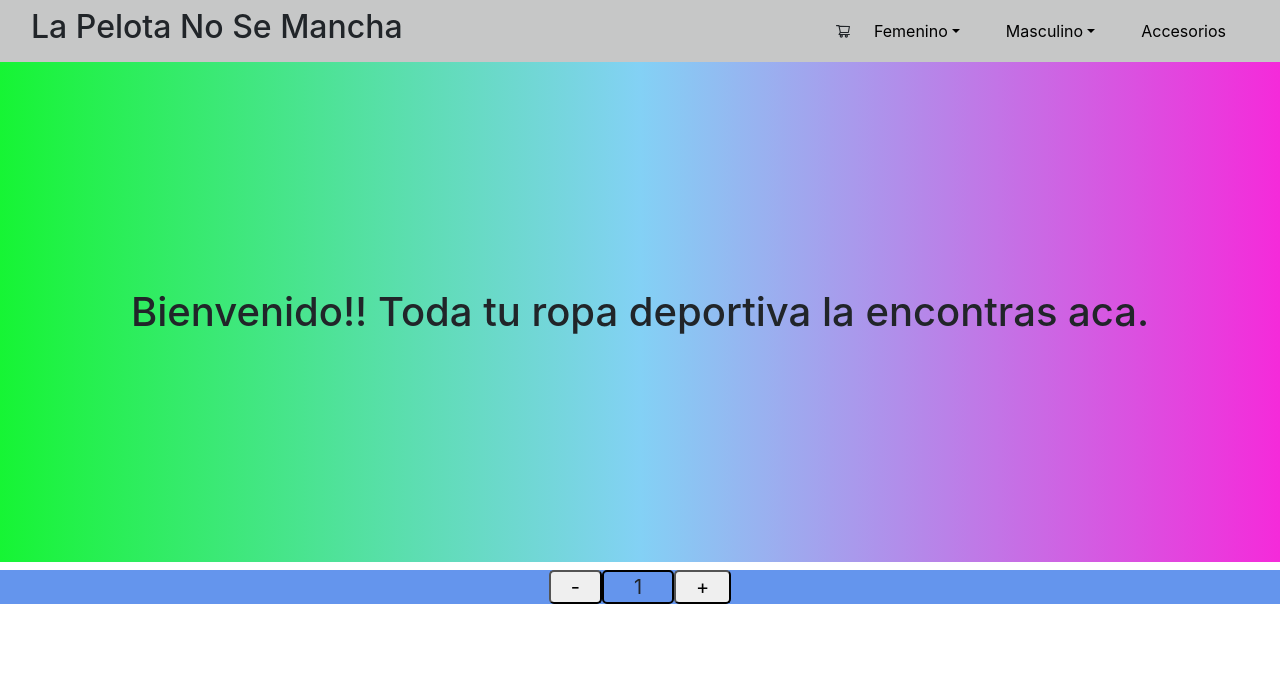
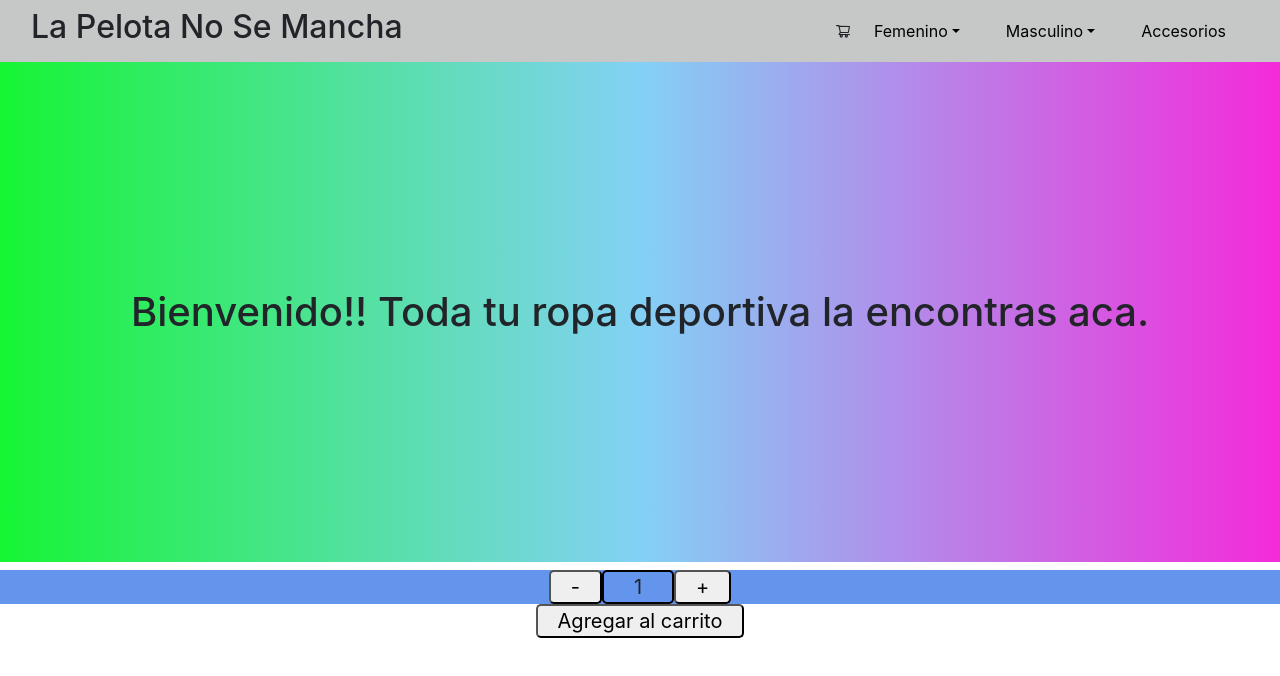
Before and after one commit to David-Forastieri/Proyecto-curso-react, a React (Create React App) app: page / in a window 1280 px wide. Shown: the top 676 px of the page. Built offline with nearby package versions, Linux system fonts and the light colour scheme.

Commit message:
Desafio 5, contador y boton

```diff
--- a/src/components/contador/ItemCount.js
+++ b/src/components/contador/ItemCount.js
@@ -18,6 +18,13 @@ const ItemCount = ({stock, initial}) => {
             }
         }
 
+        const onAdd = () =>{
+            alert ('Se agregaron ' + (contador) + ' productos a tu carrito de compras');
+            if (true){
+               setContador((initial));
+            };
+        }
+
     return (
         <>
             <div className='row contador'>
@@ -27,6 +34,9 @@ const ItemCount = ({stock, initial}) => {
 
                 <button onClick = {Agregar} > + </button>
             </div>
+            <div className='row justify-content-center'>
+                <button onClick= {onAdd} >Agregar al carrito</button>
+            </div>
         </>
     )
 }
```
Also changed, not shown: 1 other file (tests, documents, lock files or other folders).
